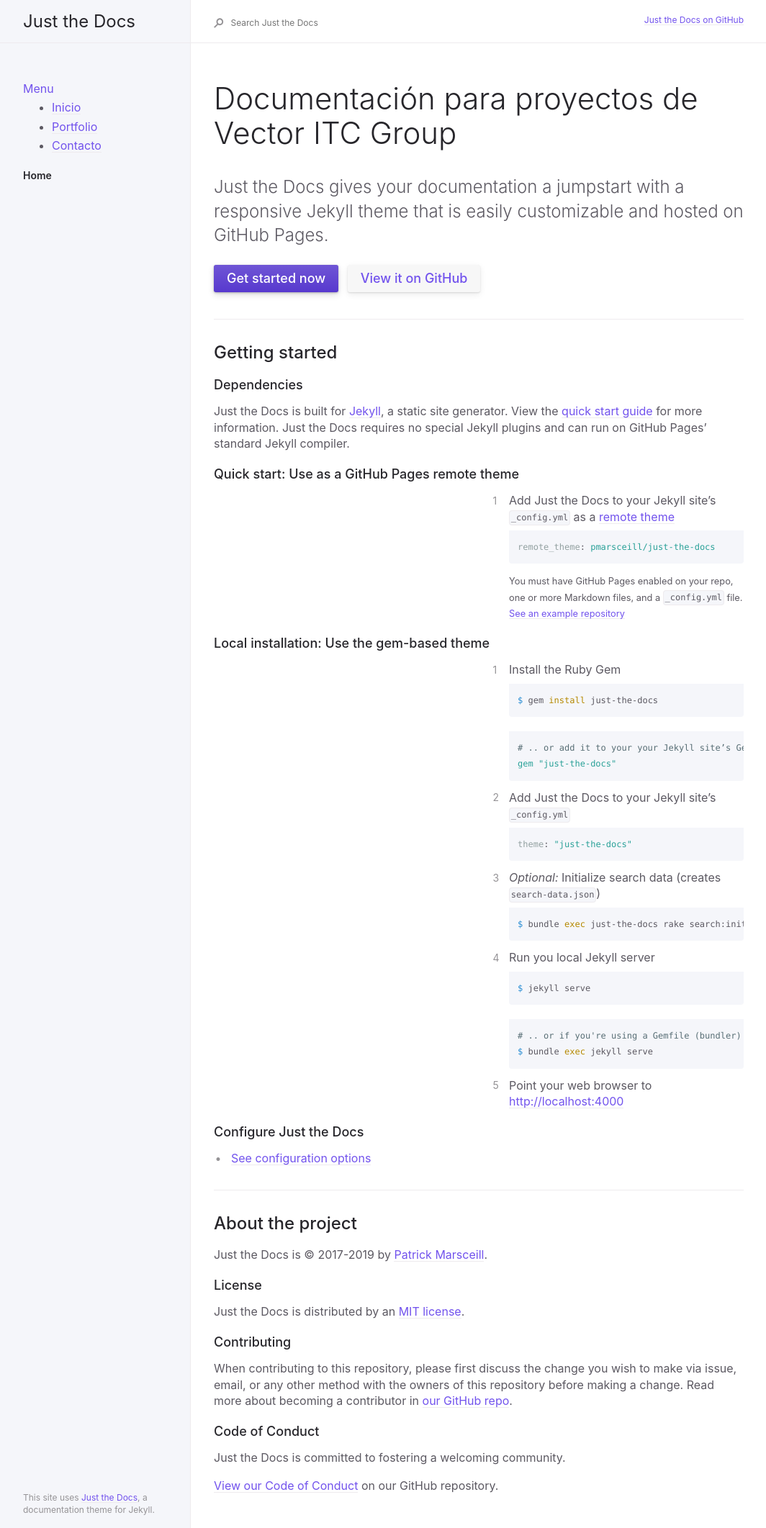
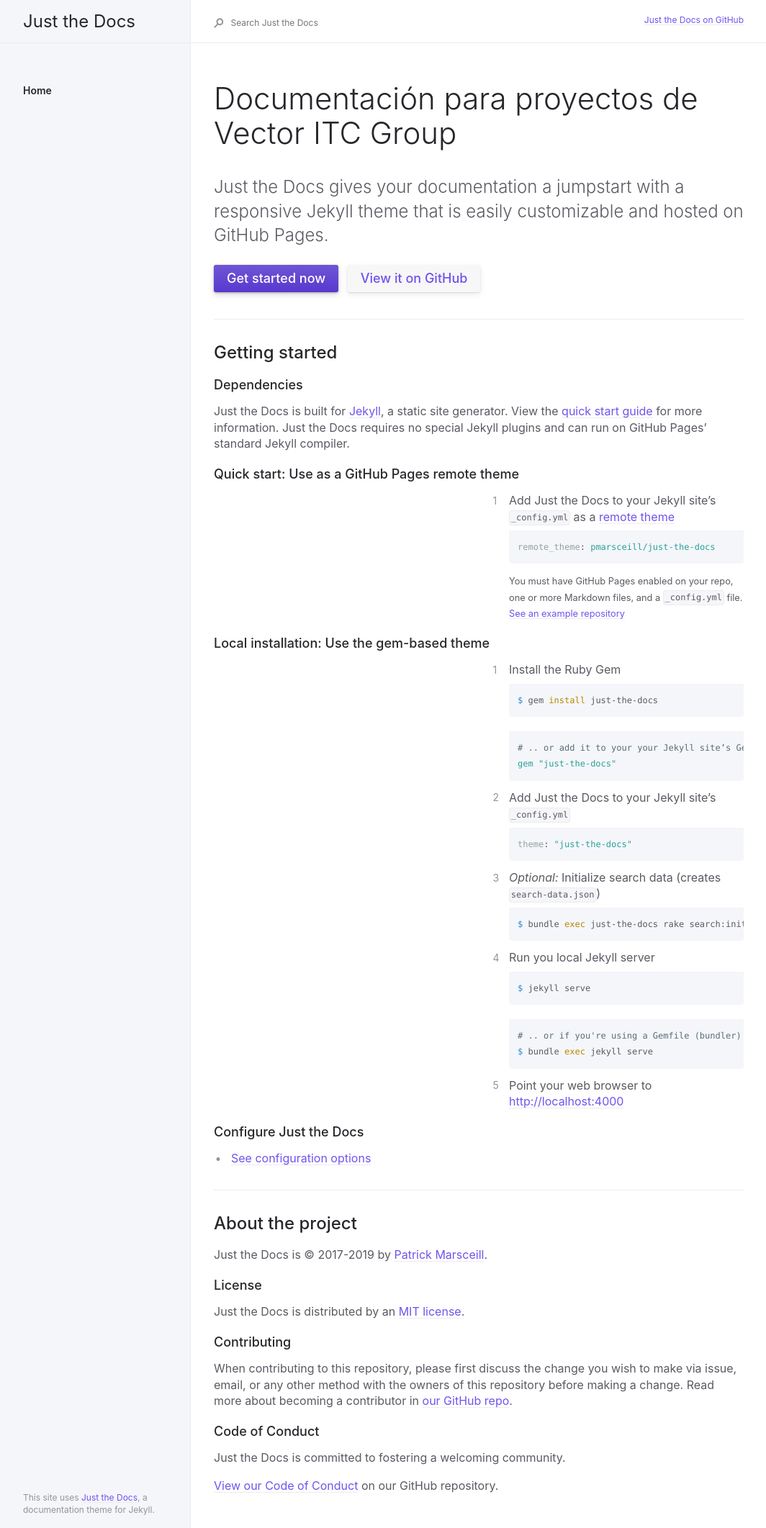
Before and after one commit to abeltranes/abeltranes.github.io, a Jekyll site: the page built from index.md, in a window 1280 px wide. Shown: the whole page at 72% size, without its empty margins (91-1155 px from the left). Built offline with Jekyll 4.4.1, drawn with Linux system fonts in a browser that asks for light colours.

Commit message:
Update nav.html

```diff
--- a/_includes/nav.html
+++ b/_includes/nav.html
@@ -1,15 +1,4 @@
 <nav role="navigation" aria-label="Main navigation">
-
-
-  <a id="open-hide" class="open-hide">Menu</a>
-  <ul id="menu" class="menu">
-  <li><a href="">Inicio</a></li>
-  <li><a href="">Portfolio</a></li>
-  <li><a href="">Contacto</a></li>
-  </ul>
-
-
-
   <ul class="navigation-list">
    {% assign pages_list = site.html_pages | sort:"nav_order" %}
     {% for node in pages_list %}
```
